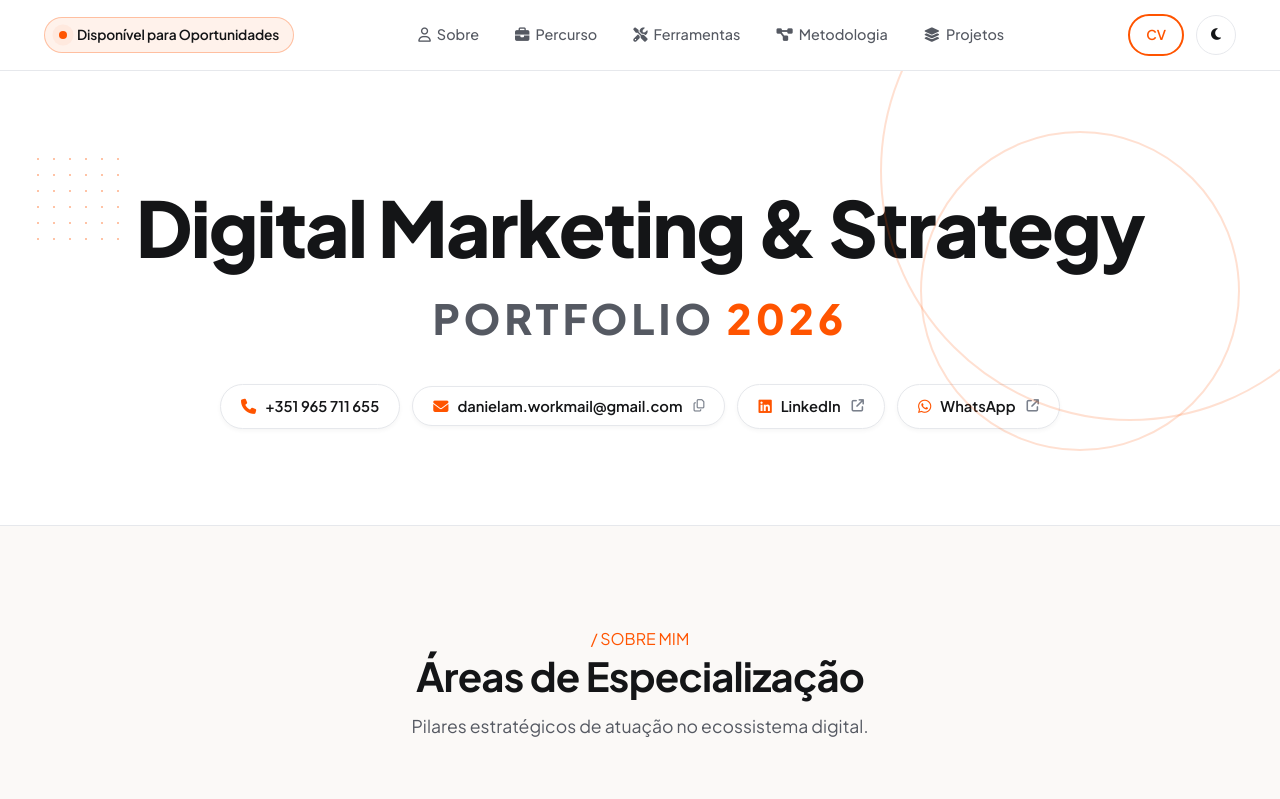
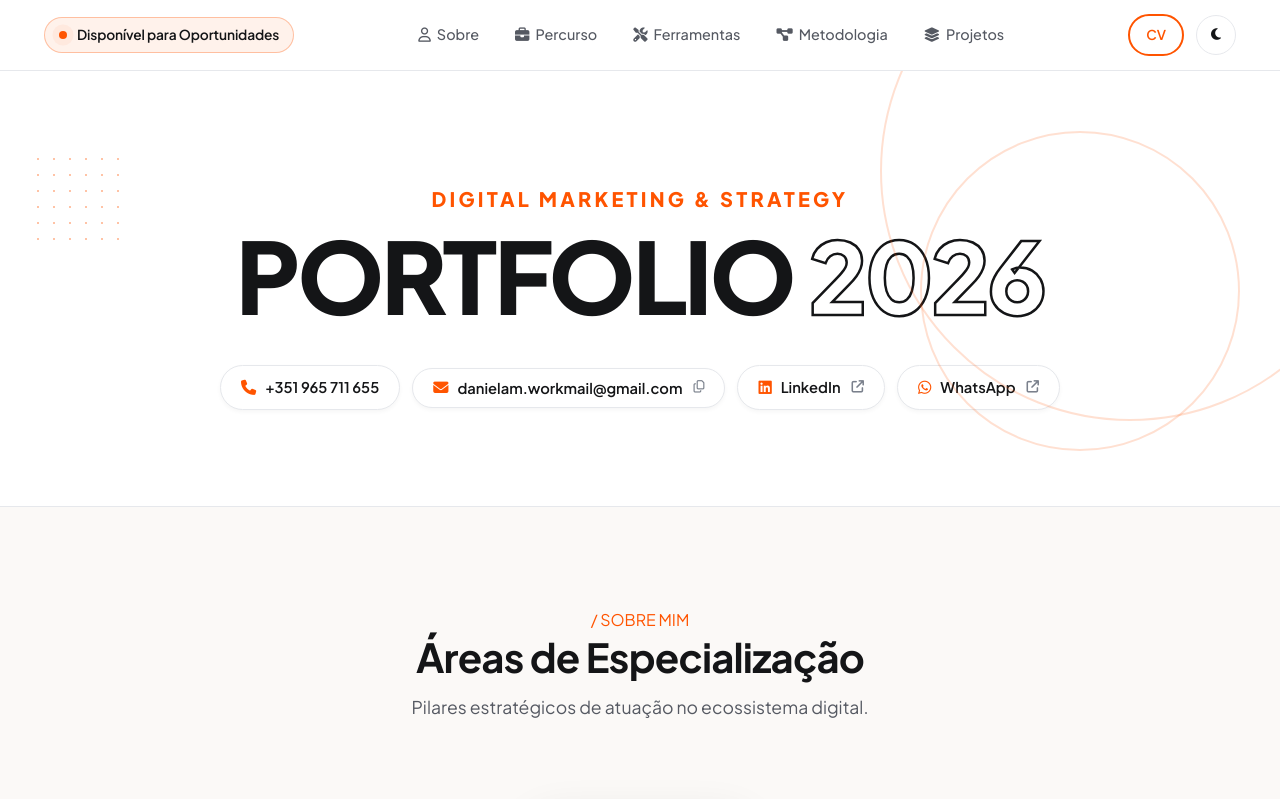
Before and after one commit to danielffmarques/danielffmarques.github.io, a plain HTML site: page index.html in a window 1280 px wide. Shown: the top 799 px of the page. Drawn offline with Linux system fonts and the light colour scheme.

Commit message:
Hero: restore orange smaller upper title and large black & white PORTFOLIO 2026

```diff
--- a/index.html
+++ b/index.html
@@ -60,8 +60,8 @@
 
     <div class="container hero-content hero-centered">
       <div class="hero-titles text-center">
-        <h1 class="hero-main-title">Digital Marketing & Strategy</h1>
-        <p class="hero-sub-year">PORTFOLIO <span class="highlight-year">2026</span></p>
+        <p class="hero-eyebrow">DIGITAL MARKETING & STRATEGY</p>
+        <h1 class="hero-title">PORTFOLIO <span class="highlight-year">2026</span></h1>
       </div>
 
       <!-- Hero Contacts Pills -->
--- a/style.css
+++ b/style.css
@@ -385,33 +385,34 @@ a {
   text-align: center;
 }
 
-.hero-main-title {
-  font-family: var(--font-display);
-  font-size: clamp(2.4rem, 6vw, 4.8rem);
+.hero-eyebrow {
+  font-family: var(--font-sans);
+  font-size: clamp(0.95rem, 2vw, 1.25rem);
   font-weight: 800;
-  letter-spacing: -0.025em;
-  line-height: 1.15;
+  letter-spacing: 0.16em;
+  color: var(--primary);
+  text-transform: uppercase;
+  margin-bottom: 8px;
+}
+
+.hero-title {
+  font-family: var(--font-sans);
+  font-size: clamp(3.2rem, 8vw, 6.2rem);
+  font-weight: 800;
+  letter-spacing: -0.03em;
+  line-height: 1.05;
   color: var(--text-main);
-  margin-bottom: 14px;
-}
-
-.hero-sub-year {
-  font-family: var(--font-display);
-  font-size: clamp(1.4rem, 3.4vw, 2.6rem);
-  font-weight: 800;
-  letter-spacing: 0.1em;
-  color: var(--text-muted);
-  text-transform: uppercase;
+  margin-bottom: 6px;
 }
 
 .highlight-year {
-  color: var(--primary);
-  -webkit-text-stroke: 0;
+  color: transparent;
+  -webkit-text-stroke: 2.5px var(--border-dark);
 }
 
 [data-theme="dark"] .highlight-year {
-  color: var(--primary);
-  -webkit-text-stroke: 0;
+  color: transparent;
+  -webkit-text-stroke: 2.5px #FFFFFF;
 }
 
 /* Hero Contact Pills */
```
